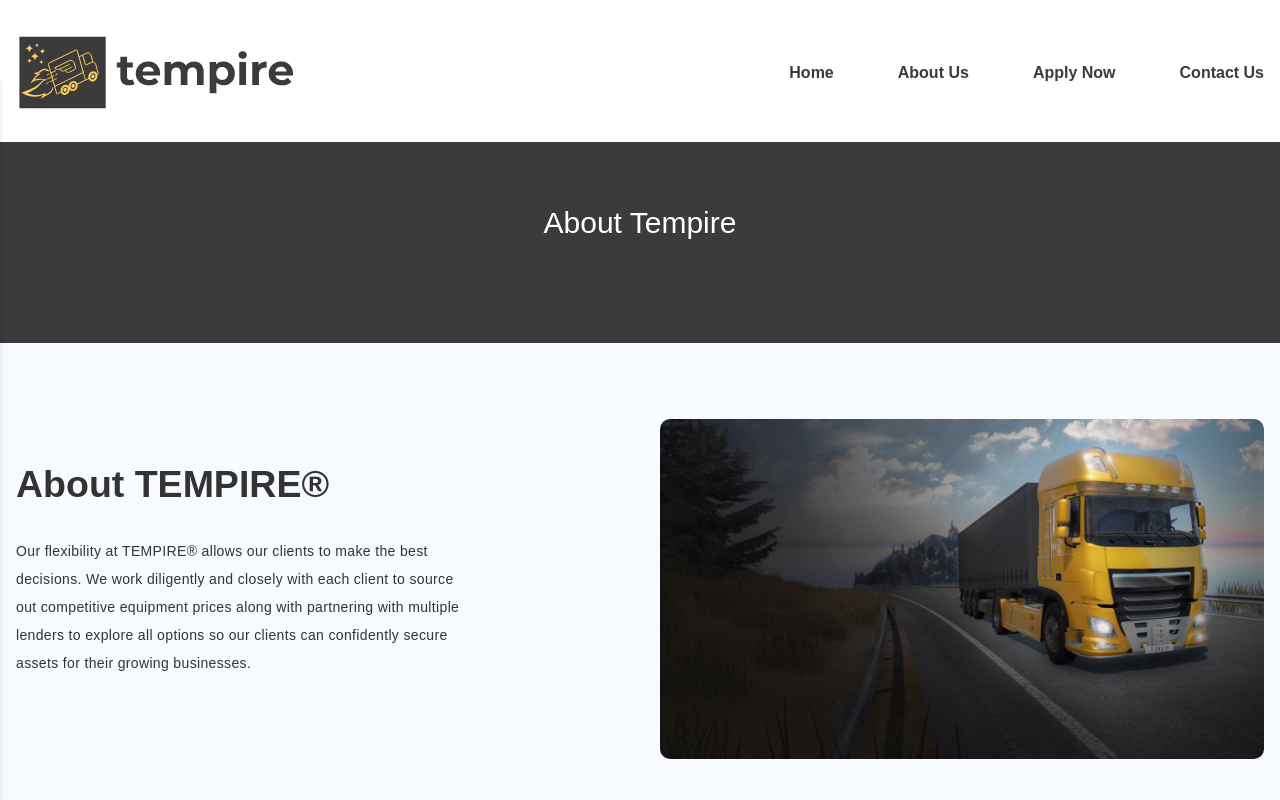
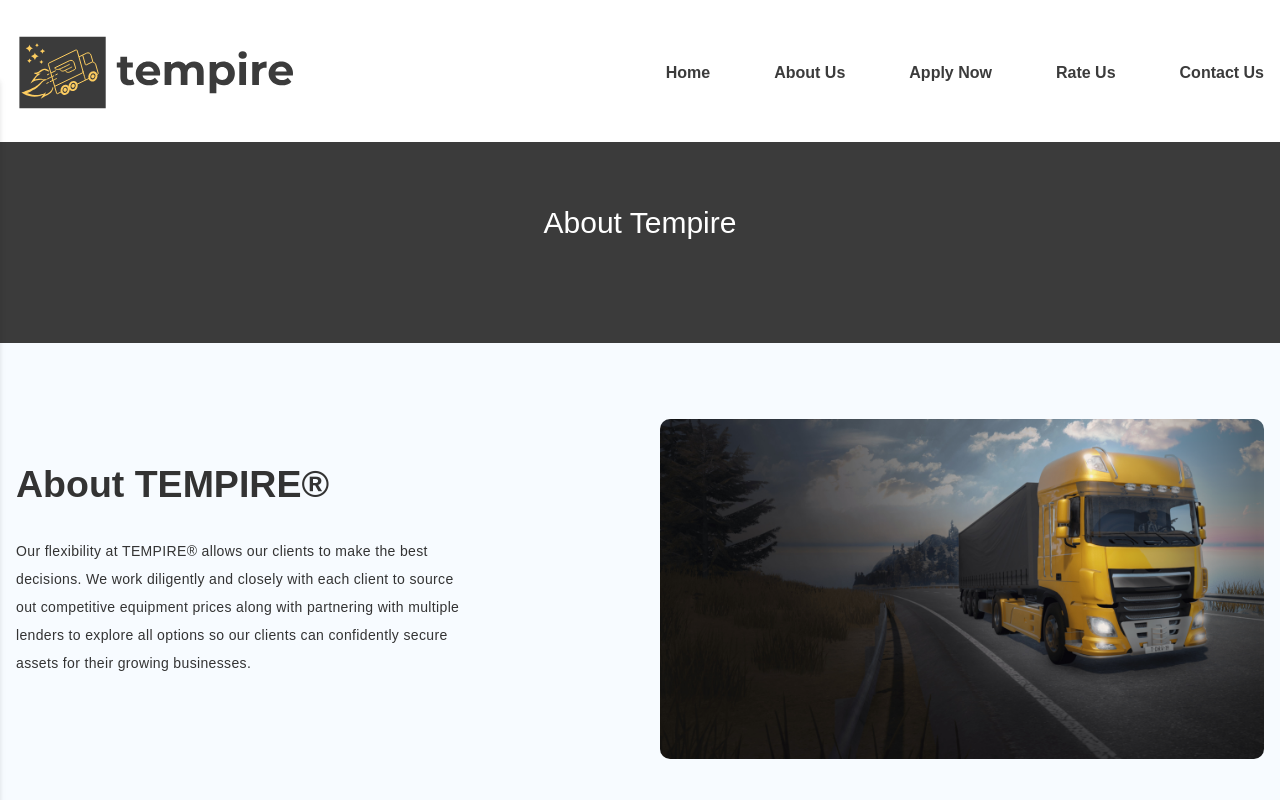
Before and after one commit to mufaqar/tempire, a Next.js app: page /about in a window 1280 px wide. Shown: the top 800 px of the page. Built offline with nearby package versions, Linux system fonts and the light colour scheme.

Commit message:
Feedback

```diff
--- a/components/header.js
+++ b/components/header.js
@@ -127,6 +127,13 @@ export default function Header() {
               >
                 Apply Now
               </Link>
+
+              <Link
+                href="/rate-us"
+                className="text-base font-semibold text-[#3B3B3B] hover:text-[#FDCD60] transition-colors ml-16"
+              >
+                Rate Us
+              </Link>
               <Link
                 href="/contact"
                 className="text-base font-semibold text-[#3B3B3B] hover:text-[#FDCD60] transition-colors ml-16"
```
